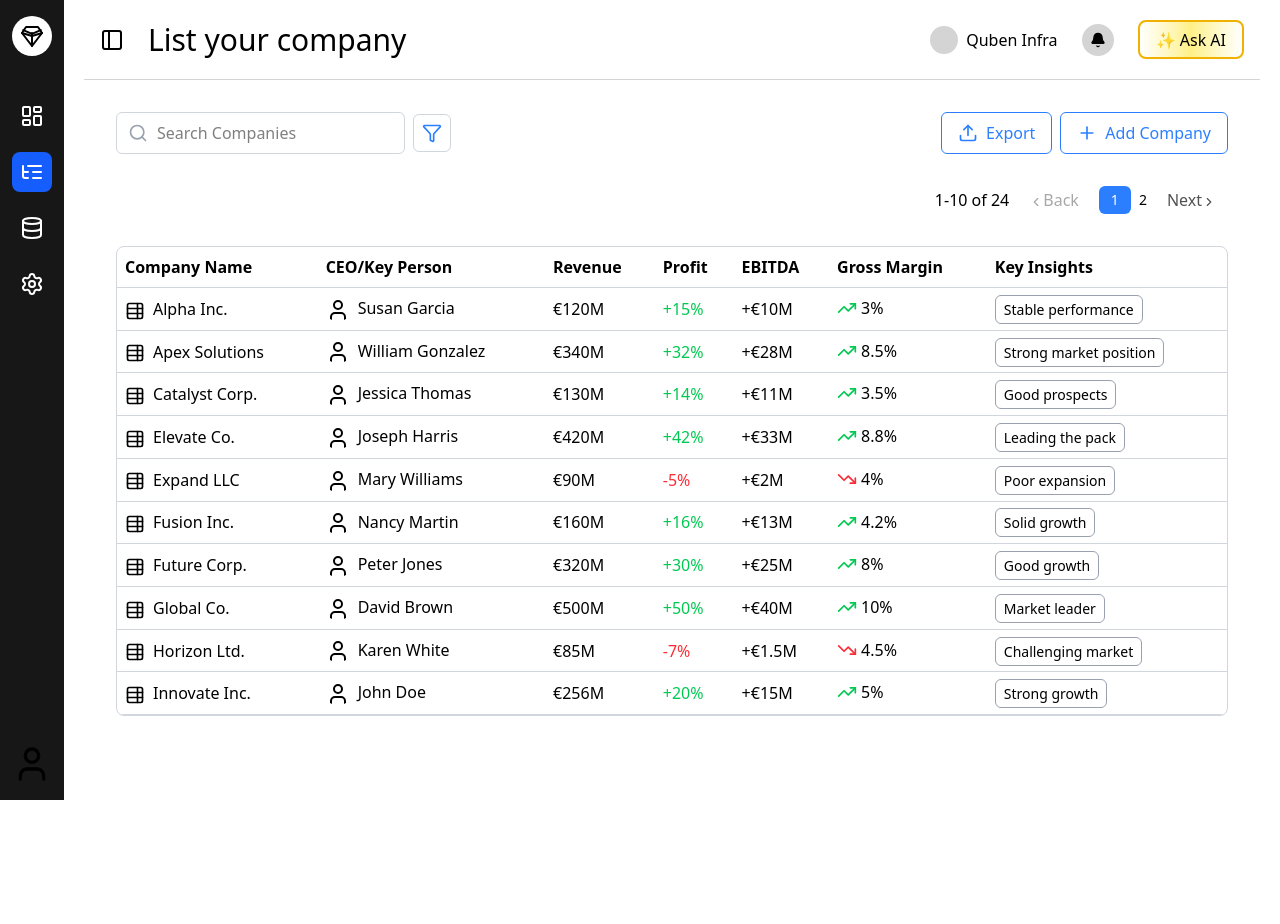
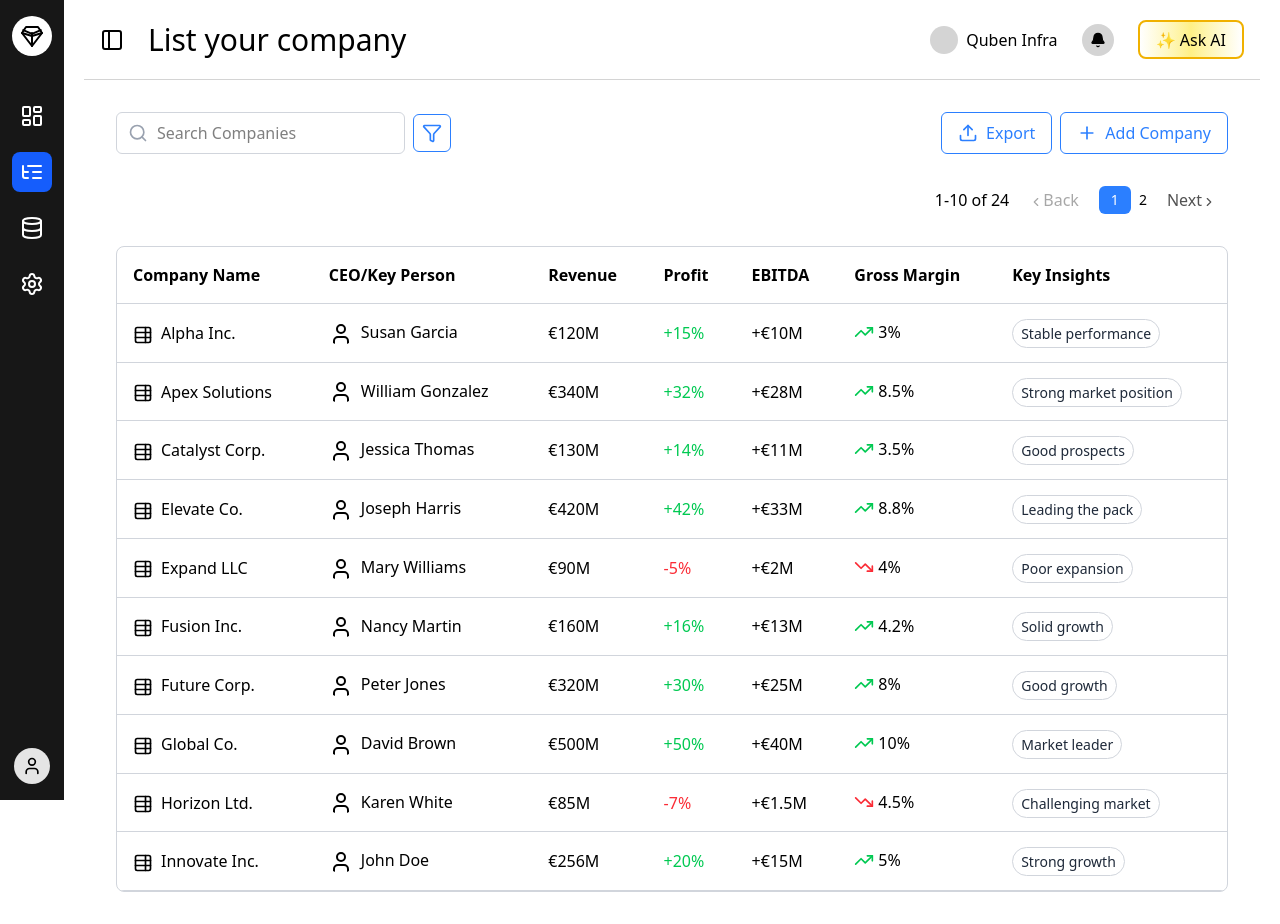
Before and after one commit to 10Yash10/Assignment-Project, a Next.js app: page /companies in a window 1280 px wide. Before the commit the page ends 800 px from the top, so only its background shows below. Built offline with nearby package versions, Linux system fonts and the light colour scheme.

Commit message:
added extra spacing in the table and also fixed the aside with profile

```diff
--- a/src/app/companies/page.tsx
+++ b/src/app/companies/page.tsx
@@ -132,7 +132,7 @@ const Page = () => {
                             <input type="text" placeholder="Search Companies" className="pl-10 pr-4 py-2 border border-gray-300 rounded-md" value={searchQuery} onChange={(e) => setSearchQuery(e.target.value)} />
                         </div>
                         <div className="relative">
-                            <button onClick={() => setIsFilterOpen(!isFilterOpen)} className="p-2 bg-white border border-gray-300 rounded-md cursor-pointer">
+                            <button onClick={() => setIsFilterOpen(!isFilterOpen)} className="p-2 bg-white border border-blue-500 hover:bg-blue-50 rounded-md cursor-pointer">
                                 <Filter size={20} className="text-blue-500" />
                             </button>
                             {isFilterOpen && (
@@ -148,11 +148,11 @@ const Page = () => {
                         </div>
                     </div>
                     <div className="flex items-center gap-2">
-                        <button className="flex items-center gap-2 px-4 py-2 border border-blue-500 text-blue-500 rounded-md cursor-pointer">
+                        <button className="flex items-center gap-2 px-4 py-2 border hover:bg-blue-50 border-blue-500 text-blue-500 rounded-md cursor-pointer">
                             <Upload size={20} />
                             <span>Export</span>
                         </button>
-                        <button className="flex items-center gap-2 px-4 py-2 border border-blue-500 text-blue-500 rounded-md cursor-pointer" onClick={() => setIsModalOpen(true)}>
+                        <button className="flex items-center gap-2 px-4 py-2 border hover:bg-blue-50 border-blue-500 text-blue-500 rounded-md cursor-pointer" onClick={() => setIsModalOpen(true)}>
                             <Plus size={20} />
                             <span>Add Company</span>
                         </button>
@@ -177,29 +177,29 @@ const Page = () => {
                     <table className="w-full ">
                         <thead>
                             <tr className="border-b border-gray-300">
-                                <th className="text-left p-2">Company Name</th>
-                                <th className="text-left p-2">CEO/Key Person</th>
-                                <th className="text-left p-2">Revenue</th>
-                                <th className="text-left p-2">Profit</th>
-                                <th className="text-left p-2">EBITDA</th>
-                                <th className="text-left p-2">Gross Margin</th>
-                                <th className="text-left p-2">Key Insights</th>
+                                <th className="text-left p-4">Company Name</th>
+                                <th className="text-left p-4">CEO/Key Person</th>
+                                <th className="text-left p-4">Revenue</th>
+                                <th className="text-left p-4">Profit</th>
+                                <th className="text-left p-4">EBITDA</th>
+                                <th className="text-left p-4">Gross Margin</th>
+                                <th className="text-left p-4">Key Insights</th>
                             </tr>
                         </thead>
                         <tbody>
                             {currentData.map((company) => (
-                                <tr key={company.companyName} className="border-b border-gray-300">
-                                    <td className="p-2"><TableProperties size={20} className="inline-block mr-2" />{company.companyName}</td>
-                                    <td className="p-2"><Image src="/profile.svg" alt="profile" width={24} height={24} className="rounded-full inline-block mr-2" />{company.ceo}</td>
-                                    <td className="p-2">€{company.revenue}</td>
-                                    <td className={`p-2 ${company.profit > 0 ? "text-green-500" : "text-red-500"}`}>{company.profit > 0 ? `+${company.profit}` : company.profit}%</td>
-                                    <td className="p-2">{company.ebitda}</td>
-                                    <td className={`p-2 flex items-center gap-1 ${company.grossMargin > 0 ? "text-green-500" : "text-red-500"}`}>
+                                <tr key={company.companyName} className="border-b border-gray-300 font-medium">
+                                    <td className="p-4"><TableProperties size={20} className="inline-block mr-2" />{company.companyName}</td>
+                                    <td className="p-4"><Image src="/profile.svg" alt="profile" width={24} height={24} className="rounded-full inline-block mr-2" />{company.ceo}</td>
+                                    <td className="p-4">€{company.revenue}</td>
+                                    <td className={`p-4 ${company.profit > 0 ? "text-green-500" : "text-red-500"}`}>{company.profit > 0 ? `+${company.profit}` : company.profit}%</td>
+                                    <td className="p-4">{company.ebitda}</td>
+                                    <td className={`p-4 flex items-center gap-1 ${company.grossMargin > 0 ? "text-green-500" : "text-red-500"}`}>
                                         {company.grossMargin > 0 ? <TrendingUp size={20} /> : <TrendingDown size={20} />}
                                         <span className="text-black">{Math.abs(company.grossMargin)}%</span>
                                     </td>
-                                    <td className="p-2">
-                                        <span className="border border-gray-400 rounded-md px-2 py-1 text-sm">{company.keyInsights}</span>
+                                    <td className="p-4">
+                                        <span className="border border-gray-300 rounded-full px-2 py-1 text-sm text-gray-800">{company.keyInsights}</span>
                                     </td>
                                 </tr>
                             ))}
--- a/src/components/ui/Aside.tsx
+++ b/src/components/ui/Aside.tsx
@@ -31,7 +31,7 @@ const Aside = () => {
         }
     ]
     return (
-        <aside className="w-16 h-screen absolute top-0 bg-neutral-900 flex flex-col items-center py-4">
+        <aside className="w-16 h-screen fixed top-0 bg-neutral-900 flex flex-col items-center py-4">
             <div className="h-20">
                 <Image src="/logo.svg" className="p-2 rounded-full bg-white" alt="logo" width={40} height={40} />
             </div>
@@ -44,8 +44,8 @@ const Aside = () => {
                     </Link>
                 ))}
             </div>
-            <div className="mt-auto">
-                <Image src="/profile.svg" alt="profile" width={40} height={40} />
+            <div className="mt-auto p-2 rounded-full bg-neutral-200">
+                <Image src="/profile.svg" alt="profile" width={20} height={20} />
             </div>
         </aside>
     )
```
